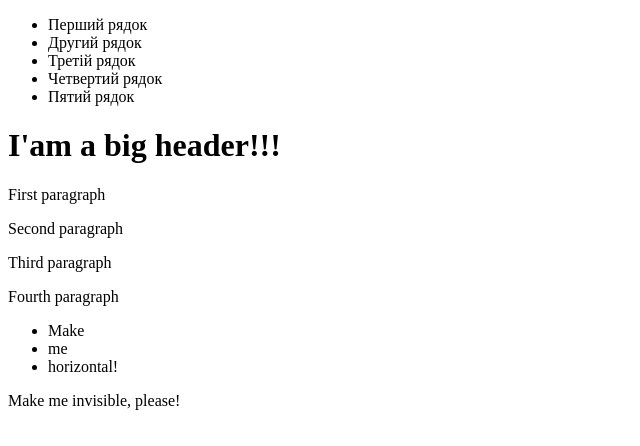
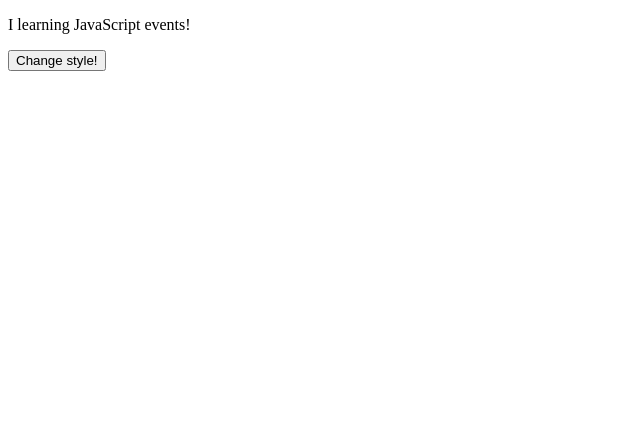
Before and after one commit to SlyvkanychDis/JS-Fundamentals, a plain HTML site: page 01 Intro/index.html in a window 1280 px wide. Shown: the whole page, without its empty margins (0-640 px from the left). Drawn offline with Linux system fonts and the light colour scheme.

Commit message:
tasks 1, 2

```diff
--- /dev/null
+++ b/01 Intro/JS/dz7_bom.js
@@ -0,0 +1,35 @@
+/*1.За допомогою методів об’єкта window створити:
+1) нове вікно розміром 300х300 пікселів.
+2) із затримкою 2 сек змініть розміри вікна на 500х500 пікселів
+3) із затримкою 2 сек перемістіть вікно в точку з координатами (200, 200)
+4) із затримкою 2 сек закрийте вікно.*/
+
+/*let myWindow = window.open("", "", "width=300,height=300");
+setTimeout(() => {
+  myWindow.resizeTo(500, 500);
+}, 2000);
+setTimeout(() => {
+  myWindow.moveTo(200, 200);
+}, 4000);
+setTimeout(() => {
+  myWindow.close();
+}, 6000);*/
+
+/*2.Для заданої HTML-сторінки:
+<p id ='text'>I learning JavaScript events!</p>
+<div>
+        <button . . . . . >Change style!</button>
+</div>
+напишіть функцію changeCSS(), яка спрацьовуватиме по кліку на кнопку і змінюватиме
+стиль вмісту тега <p>: колір шрифту – оранжевий, розмір шрифту 20px, шрифт сімейства "Comic Sans MS".*/
+
+/*function changeCSS() {
+    let text = document.getElementById('text');
+    text.style.color = 'orange';
+    text.style.fontSize = '20px';
+    text.style.fontFamily = 'Comic Sans MS';
+  }
+  let button = document.querySelector('button');
+  button.onclick = changeCSS;*/
+
+  3.
--- a/01 Intro/index.html
+++ b/01 Intro/index.html
@@ -5,7 +5,15 @@
     <title>Home Works </title>
 </head>
 <body>
-    <ul id="list">
+  <p id ='text'>I learning JavaScript events!</p>
+  <div>
+          <button >Change style!</button>
+  </div>
+
+
+
+
+   <!-- <ul id="list">
         <li>Перший рядок</li>
         <li>Другий рядок</li>
         <li>Третій рядок</li>
@@ -25,7 +33,7 @@
       <li>me</li>
       <li>horizontal!</li>
     </ul>
-    <span>Make me invisible, please!</span>
+    <span>Make me invisible, please!</span>-->
 
 <!--1.Напишіть скріпт всередині HTML-документу, який виводить на
 екран ваше імя за допомогою функції alert().-->
@@ -38,6 +46,7 @@
 <!--<script src="./JS/dz3.js"></script>-->
 <!--<script src="./JS/dz4_exceptions.js"></script>-->
 <!--<script src="./JS/oop.js"></script>-->
-<script src="./JS/dz6_dom.js"></script>
+<!--<script src="./JS/dz6_dom.js"></script>-->
+<script src="./JS/dz7_bom.js"></script>
 </body>
 </html>
```
